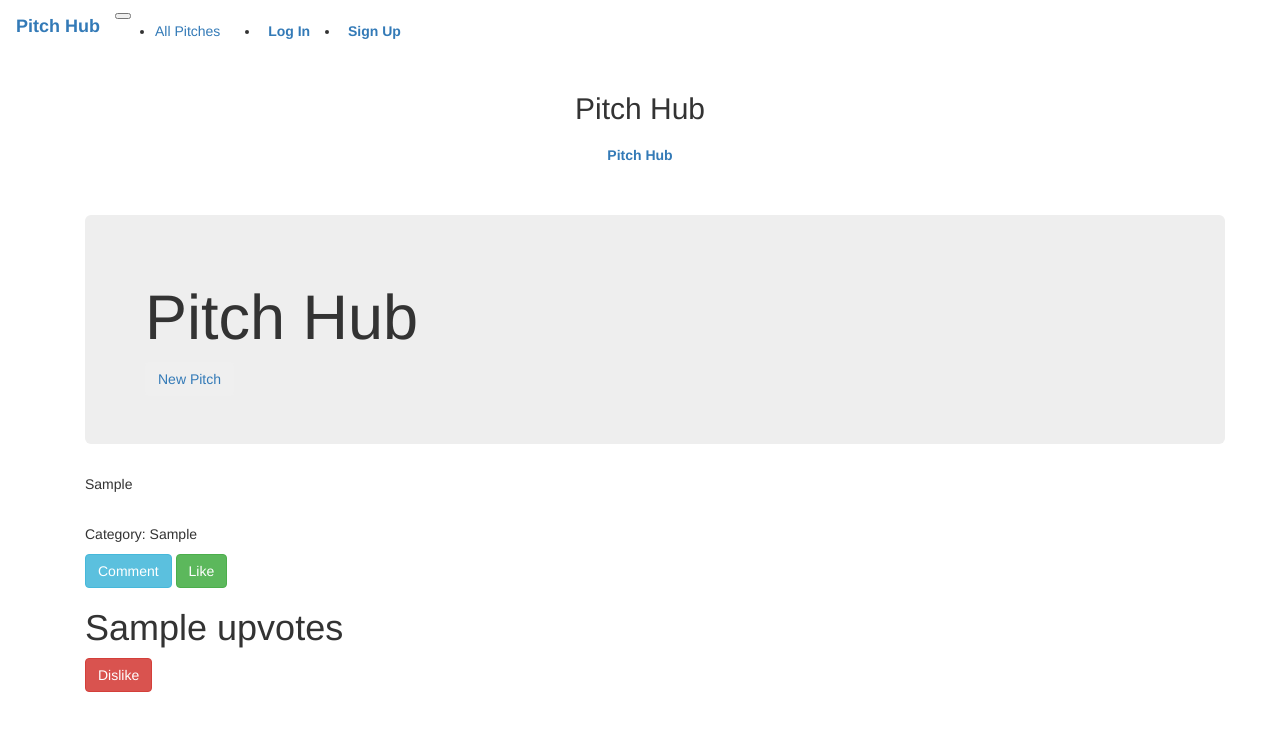
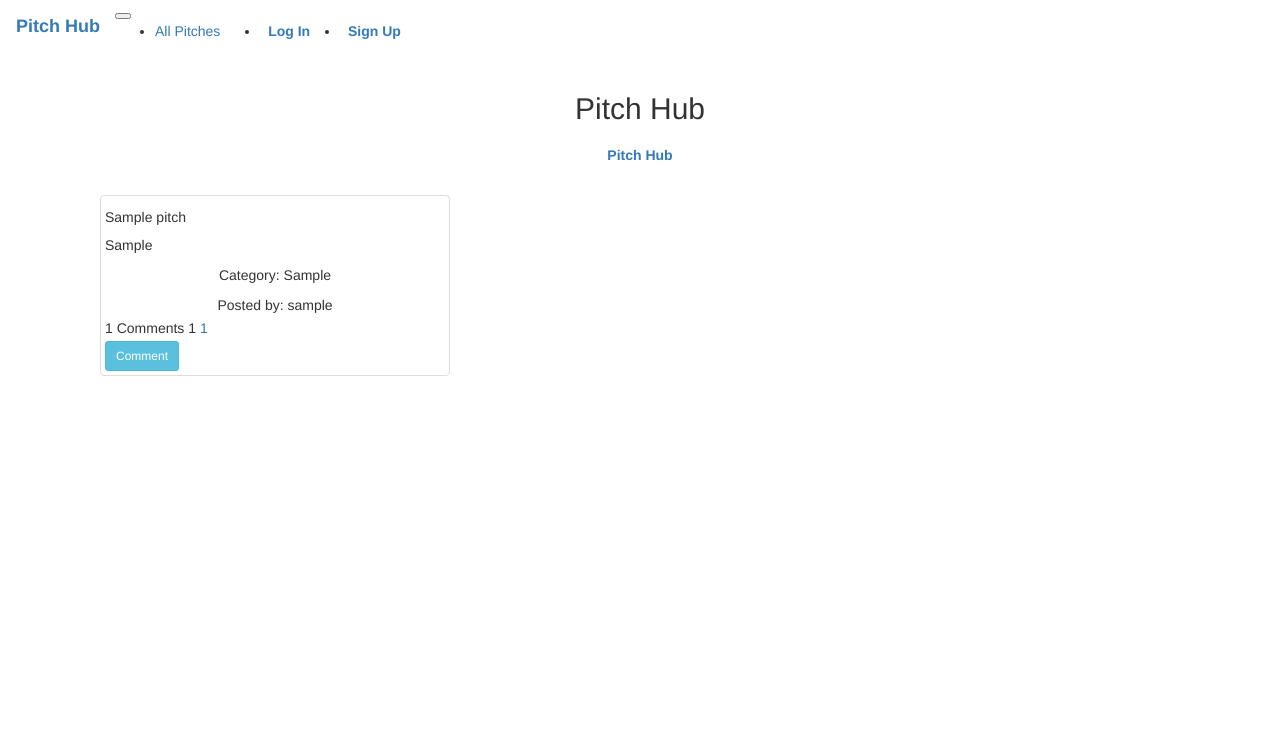
Before and after one commit to maureenndiema/Pitch-Hub, a Flask app: template app/templates/index.html in a window 1280 px wide. Shown: the top 731 px of the page. Run offline with Flask 2, Linux system fonts and the light colour scheme; tables that the repository leaves empty hold one stand-in row (values such as "Sample post"); the template is opened without the code that fills it: values that come from a table or form of the project are taken from there, most other values are stand-ins (such as "Sample title", 1, 10 or a date in 2020); some libraries are stand-ins or nearby versions.

Commit message:
create comment section

```diff
--- a/app/templates/macro.html
+++ b/app/templates/macro.html
@@ -1,30 +1,34 @@
-{% extends 'base.html' %}
-{% macro display(posts) %}
+{% macro display(pitches) %}
 <div class="container-fluid">
-</div>
-<br>
-<div class="jumbotron">
-    <div class="overlay">
-        <h1 class="">Pitch Hub</h1>
-        <a href="/new_posts"><button class="btn">New Pitch</button></a>
+<div class="row">
+{% if pitches %}
+{% for category in pitches %}
+<div class="col-md-4" >
+<div class="thumbnail" id="carded">
+<h5 class="card-header">{{category.title}}</h5>
+<div class="card-body">
+<p>{{category.post}}</p>
+<p class="text-center"> Category: {{category.category}}</p>
+<footer class="blockquote-footer text-center" > Posted by: {{category.user.username}}</footer>
+<div><span class="foot" >{{category.comment.count()}} Comments</span>
+	<span class="foot" > <a href="{{url_for('main.like',id = category.id)}}"><i class="fa fa-thumbs-up" style="font-size:18px;color: green"></i></a> {{category.upvote.count()}}</span>
+
+
+	<span class="foot"> <a href="{{url_for('main.dislike',id = category.id)}}"> <i class="fa fa-thumbs-down" style="color:red;"></i> {{category.downvote.count()}}</a></span></div>
+
+	<a href="{{url_for('main.comment',pitch_id = category.id)}}" class="btn btn-info btn-sm"> Comment</a>
 							</div>
 						</div>
-<div class="card">
-    {% if posts %}
-    {% for my_post in posts %}
+					</div>
 
-    <p>{{my_post.post}}</p>
-                <p><br> Category: {{my_post.category}}</p>
-            </div>
-            <div class="card-footer foot_flex d-block mx-auto">
-                <a href="/comment/{{my_post.id}}"><button class="btn btn-info">Comment</button></a>
-                <a href="/like/{{my_post.id}}"><button class="btn btn-success">Like {{my_post.up_vote.count()}}</button></a>
-                <h1>{{upvotes}}</h1>
-                <a href="/dislike/{{my_post.id}}"><button class="btn btn-danger">Dislike {{my_post.down_vote.count()}}</button></a>
-                <h4></h4>
+				{% endfor %}
+				{% else %}
+				<div class="card w-90 mb-3">
+					<div class="card-body">
+
+						<p class="card-title">This Category is empty</p>
 					</div>
 				</div>
-        {% endfor %}
 				{% endif %}
 			</div>
 </div>
```
Also changed, not shown: app/templates/displaymacro.html (added, +31 -0 lines), app/templates/profile/update.html (added, +8 -0 lines). Lines whose indentation alone changed are shown as unchanged.
